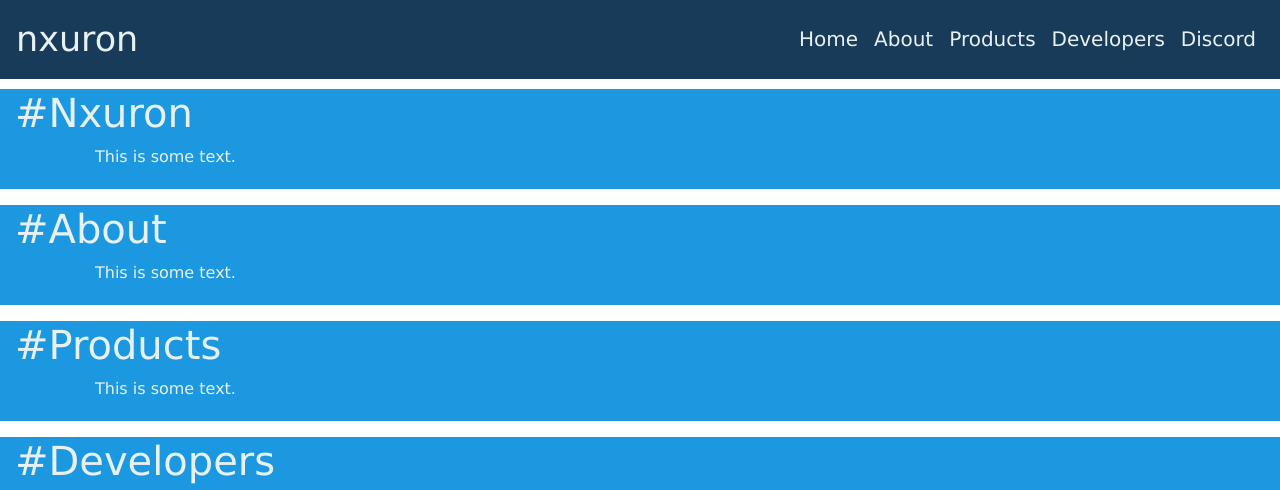
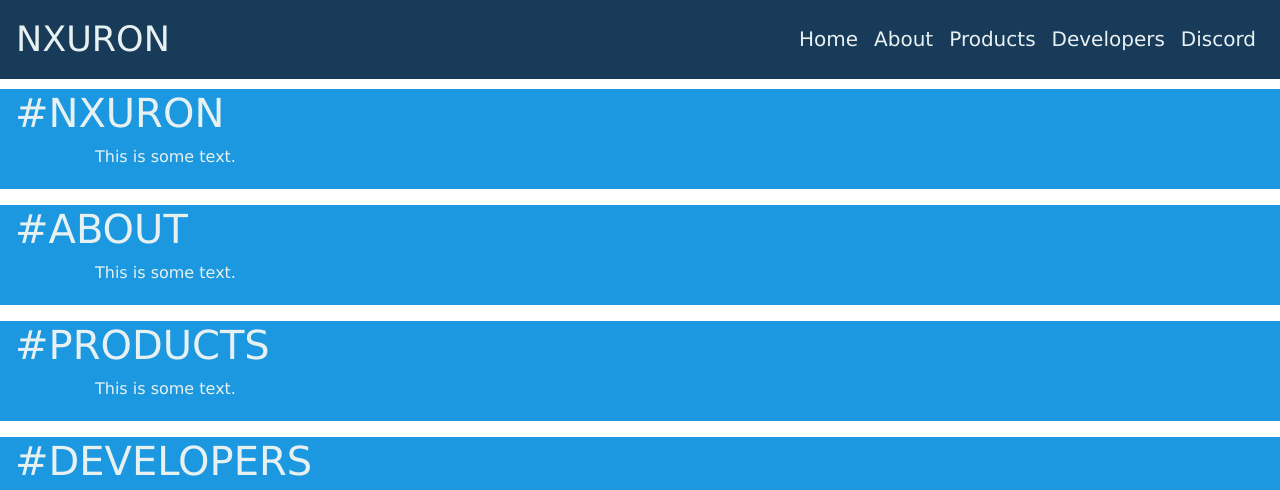
Before and after one commit to nxuron/nxuron.ml, a plain HTML site: page nxuron.ml/index.html in a window 1280 px wide. Shown: the top 490 px of the page. Drawn offline with nearby package versions, Linux system fonts and the light colour scheme.

Commit message:
logo asset

```diff
--- a/nxuron.ml/index.html
+++ b/nxuron.ml/index.html
@@ -23,7 +23,7 @@
         <div class="d-flex flex-grow-1">
             <span class="w-100 d-lg-none d-block"><!-- hidden spacer to center brand on mobile --></span>
             <a class="navbar-brand" href="#">
-                nxuron
+                NXURON
             </a>
         </div>
         <div class="collapse navbar-collapse flex-grow-1 text-right">
@@ -58,19 +58,19 @@
     </nav>
 
     <div class="container-fluid">
-        <h1>#Nxuron</h1>
+        <h1>#NXURON</h1>
         <p class = "container-paragraph-margin">This is some text.</p>
     </div>
     <div class="container-fluid">
-        <h1>#About</h1>
+        <h1>#ABOUT</h1>
         <p class = "container-paragraph-margin">This is some text.</p>
     </div>
     <div class="container-fluid">
-        <h1>#Products</h1>
+        <h1>#PRODUCTS</h1>
         <p class = "container-paragraph-margin">This is some text.</p>
     </div>
     <div class="container-fluid">
-        <h1>#Developers</h1>
+        <h1>#DEVELOPERS</h1>
         <p class = "container-paragraph-margin">This is some text.</p>
     </div>
 
```
